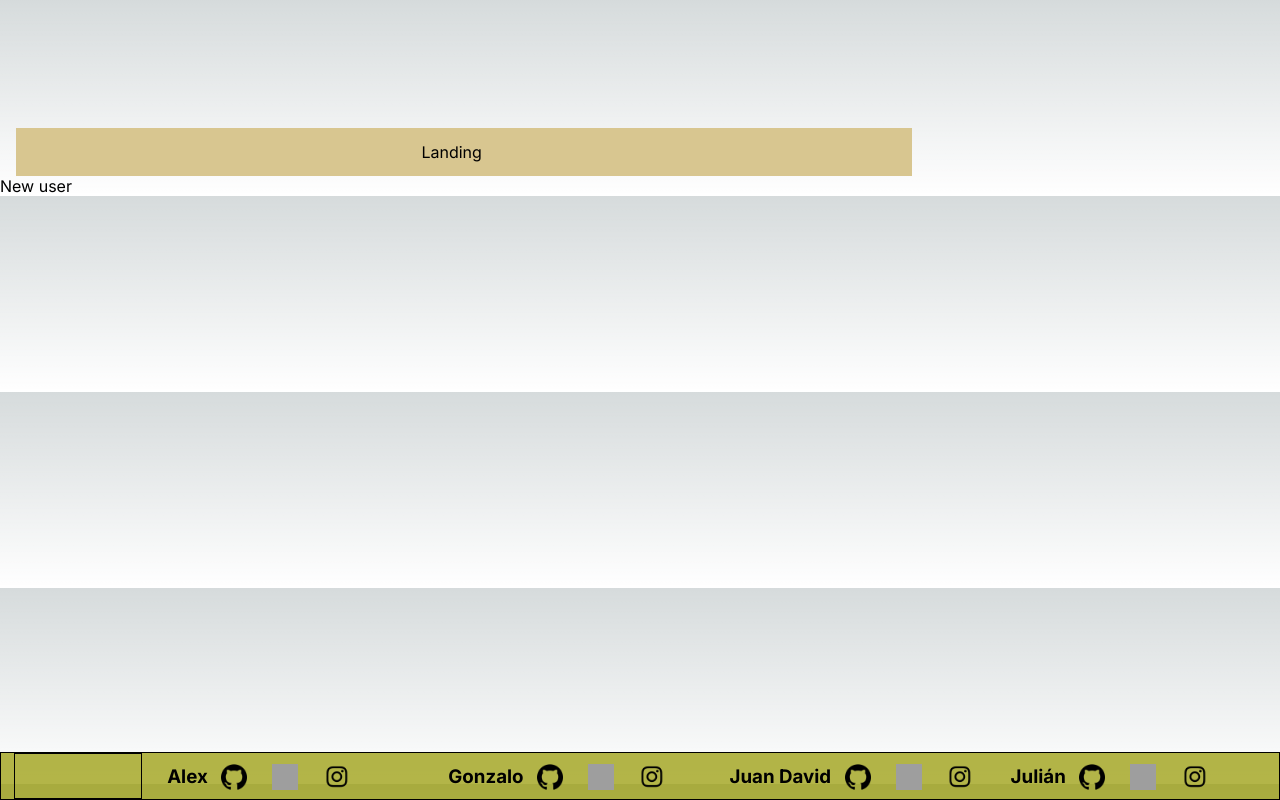
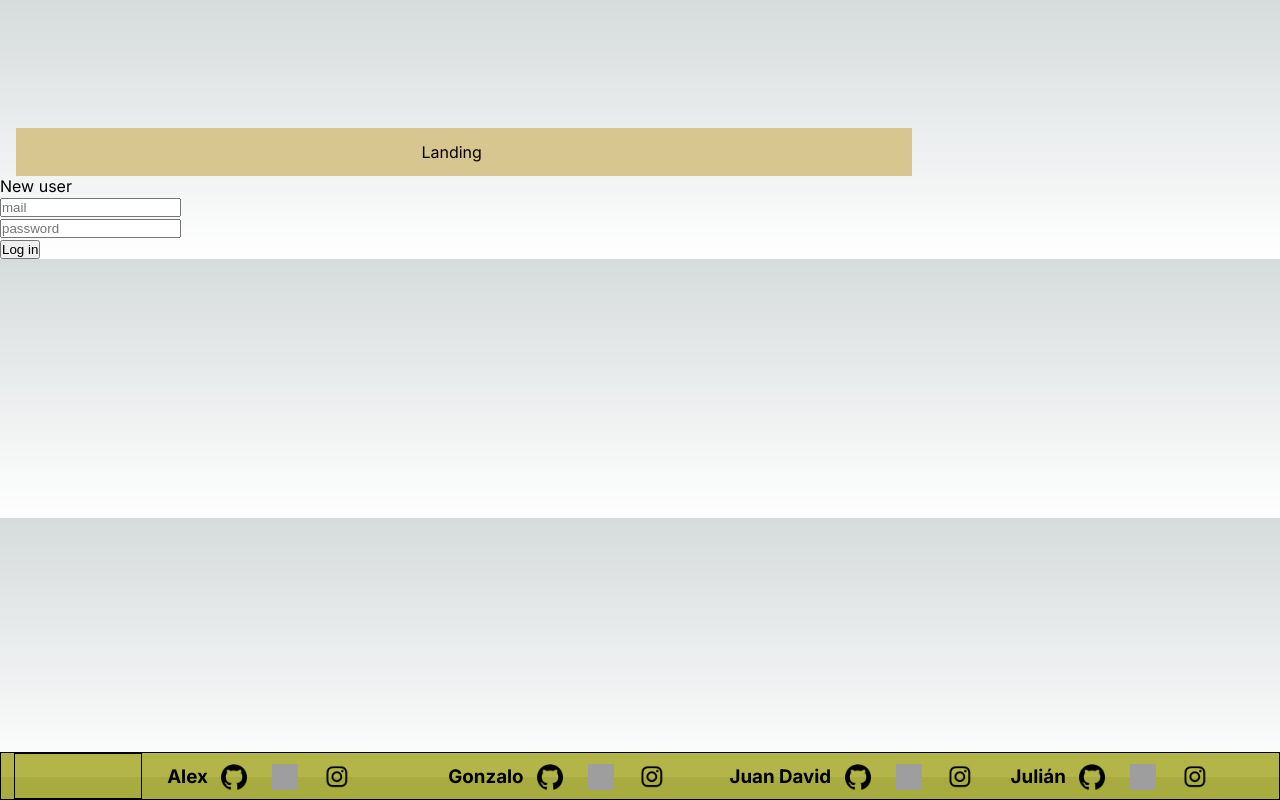
Before and after one commit to BiblioBuds/BiblioBuds, a Next.js app: page /login in a window 1280 px wide. Built offline with nearby package versions, Linux system fonts and the light colour scheme; grey boxes are pictures that could not be loaded.

Commit message:
loginfom

```diff
--- a/src/components/forms/users/userform.jsx
+++ b/src/components/forms/users/userform.jsx
@@ -1,7 +1,90 @@
+'use client'
+import style from './userform.module.css';
+import { useState } from "react"
+import Validations from './Validations';
+import Modal from 'react-modal';
+
 const UserForm = () => {
+  const [isModalOpen, setIsModalOpen] = useState(false);
+  const [modalContent, setModalContent] = useState('');
+  const [newUser, setNewUser] = useState({
+    mail: '',
+    // confirmmail: '',
+    password: '',
+    // confirmpassword: '',
+  })
+
+  const [errors, setErrors] = useState({
+    mail: '',
+    // confirmmail: '',
+    password: '',
+    // confirmpassword: '',
+  })
+
+  const handleOnChange = (event) =>{
+    setNewUser({
+        ...newUser,
+        [event.target.name]: event.target.value
+    })
+}
+
+  const handleModalClose = () => {
+      setIsModalOpen(false);
+      setModalContent('');
+  };
+
+  const handlerSubmit = (event) => {
+    event.preventDefault();
+
+    const validationErrors = Validations(newUser);
+    setErrors(validationErrors);
+
+    if (Object.keys(validationErrors).length === 0) {
+      setNewUser({
+        mail: '',
+        // confirmmail: '',
+        password: '',
+        // confirmpassword: '',
+      });
+      setModalContent(`Product created successfully`);
+      setIsModalOpen(true);
+    }
+  }
   return (
     <div>
         <header>New user</header>
+        <form  onSubmit={handlerSubmit} className={style.formnewusercontainer}>
+          <section>
+            <label htmlFor="mail"></label>
+            <input type="text" name='mail' value='' placeholder='mail' autoComplete='off' onChange={handleOnChange}/>
+          </section>
+          {/* <section>
+            <label htmlFor="confirmmail"></label>
+            <input type="text" name='confirmmail' value='' placeholder='confirm mail' autoComplete='off' onChange={handleOnChange}/>
+          </section> */}
+          <section>
+            <label htmlFor="password"></label>
+            <input type="text" name='password' value='' placeholder='password' autoComplete='off' onChange={handleOnChange}/>
+          </section>
+          {/* <section>
+            <label htmlFor="confimpassword"></label>
+            <input type="text" name='confimpassword' value='' placeholder='Confirm password' autoComplete='off' onChange={handleOnChange}/>
+          </section> */}
+          <button type='submit'>Log in</button>
+        </form>
+            <div className={style.divmodal}>
+                <Modal isOpen={isModalOpen} onRequestClose={handleModalClose} className={style.cardmodalcontainer}>
+                    <div className={style.cmaviso}>
+                        <div className={style.cmavisotit}>
+                            <h3>Aviso</h3>
+                        </div>
+                        <div className={style.cmclosecont}>
+                            <button onClick={handleModalClose} className={style.cmclose}>X</button>
+                        </div>
+                    </div>
+                    <p className={style.textm}>{modalContent}</p>
+                </Modal>
+            </div>
     </div>
   )
 }
--- /dev/null
+++ b/src/components/forms/users/userform.module.css
@@ -0,0 +1,2 @@
+.formnewusercontainer{
+}
```
Also changed, not shown: src/components/forms/users/Validations.js (added).
